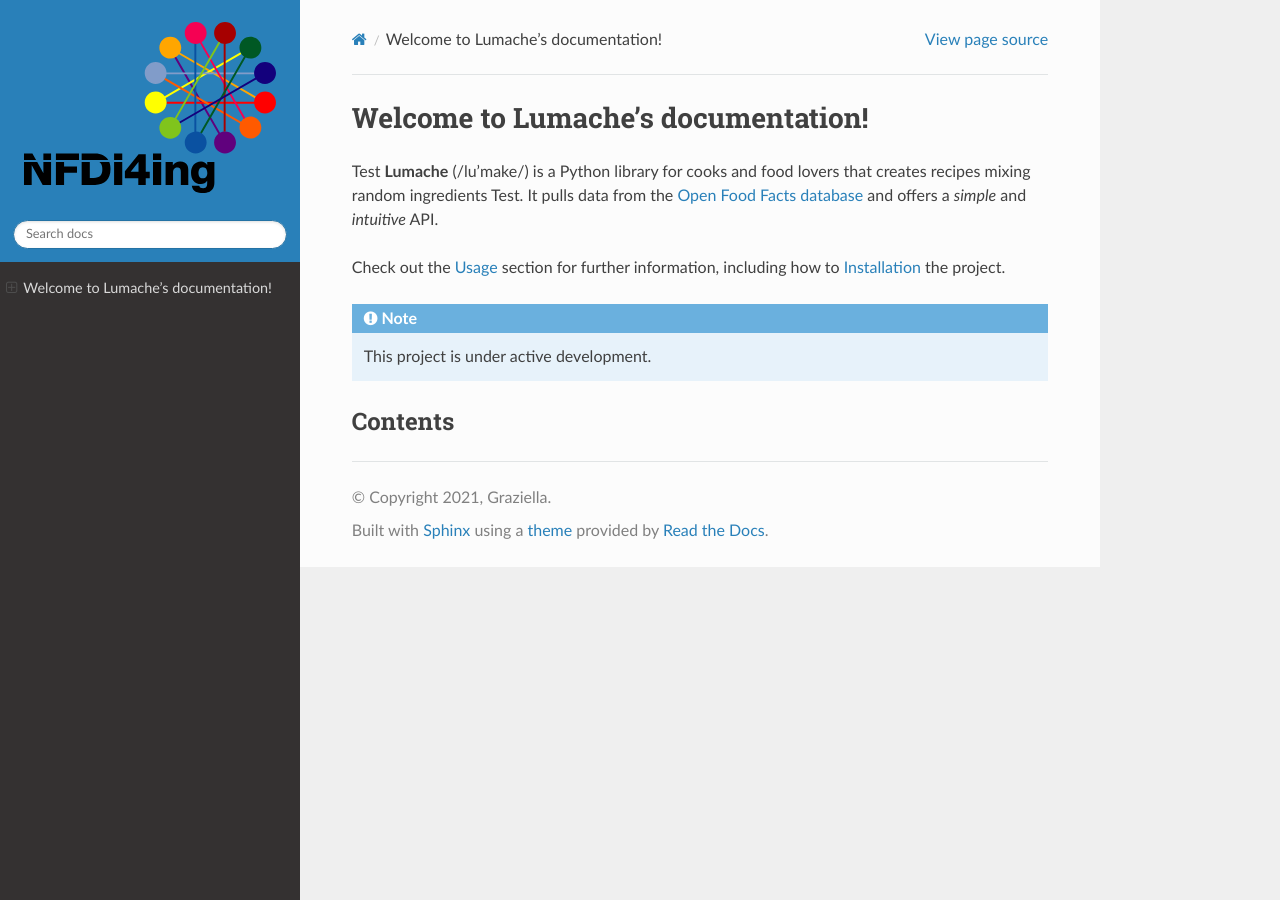
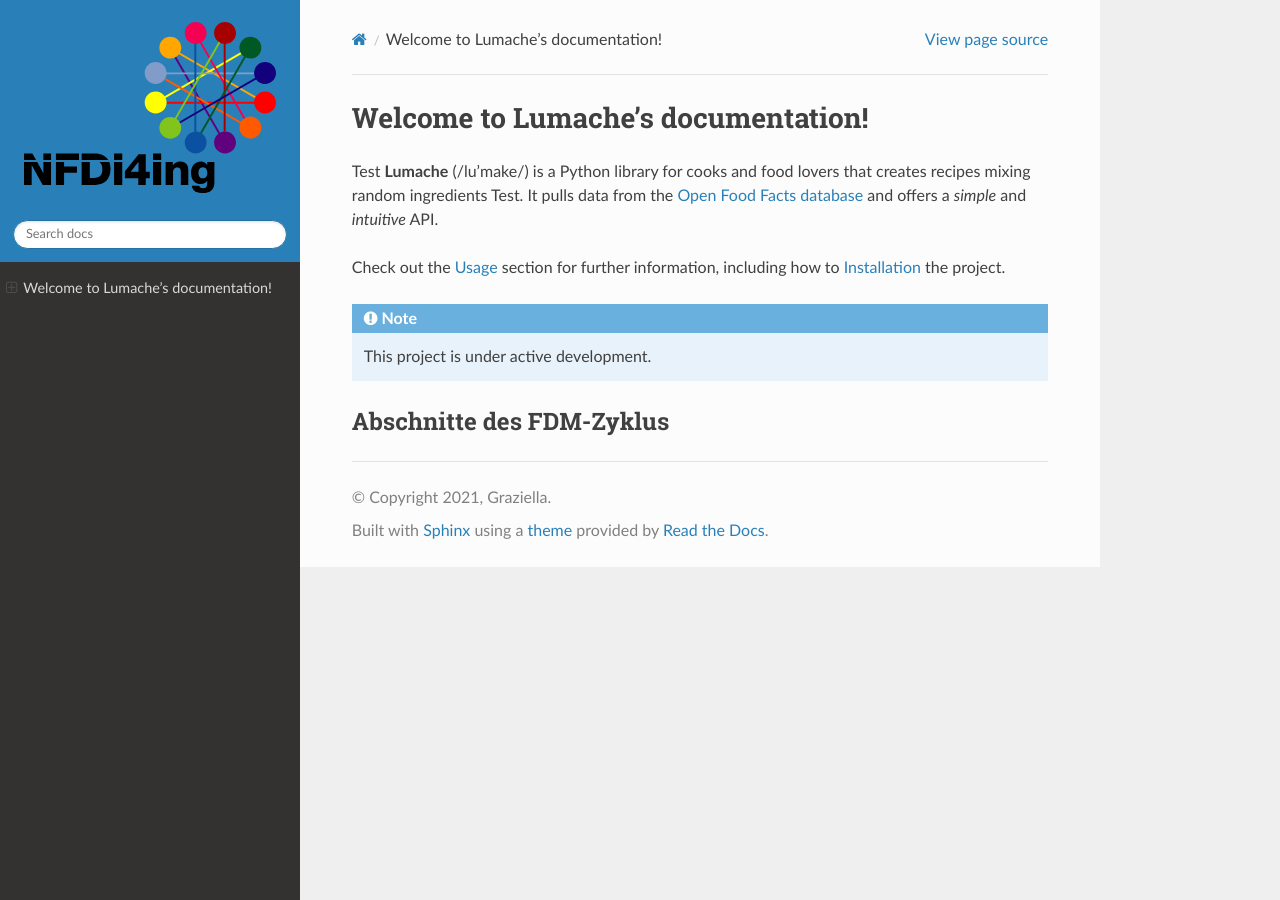
Before and after one commit to LUHMW/MaturityModel, a Sphinx documentation site: the page built from docs/source/index.rst, in a window 1280 px wide. Built offline with Sphinx 7.4.7 and the Read the Docs theme 2.0.0, drawn with Linux system fonts in a browser that asks for light colours; pages that are not in the unit, such as notebooks, are missing from menus.

Commit message:
Update index.rst

```diff
--- a/docs/source/index.rst
+++ b/docs/source/index.rst
@@ -14,11 +14,11 @@ how to :ref:`installation` the project.
 
    This project is under active development.
 
-Contents
+Abschnitte des FDM-Zyklus
 --------
 
 .. toctree::
- :maxdepth: 2
+ :maxdepth: 1
 
    reifegradmodell
    planung
```
